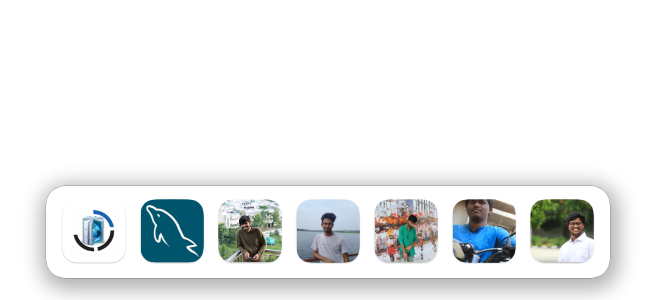
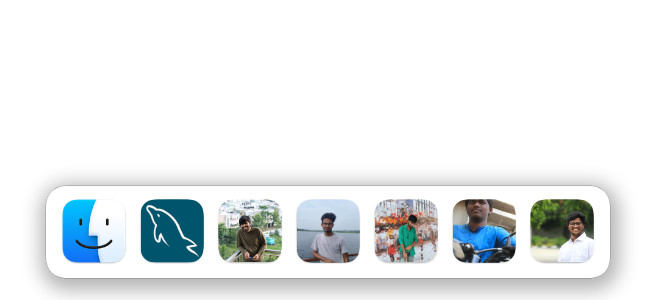
Before and after one commit to NSVEGUR/Dbms-project, a website built with Vite: page index.html in a window 1280 px wide. Shown: the part 500-800 px from the top of the page, without its empty margins (312-971 px from the left). Built offline with nearby package versions, Linux system fonts and the light colour scheme; files whose address does not match are found by name.

Commit message:
created dock - 3.1

```diff
--- a/index.html
+++ b/index.html
@@ -3,7 +3,7 @@
 
 <head>
   <meta charset="UTF-8" />
-  <link rel="icon" href="assets/icons/mysql.png" />
+  <link rel="icon" href="assets/icons/finder.png" />
   <meta name="viewport" content="width=device-width, initial-scale=1.0" />
   <script src="scripts/winbox.bundle.js"></script>
   <title>dbmsOS</title>
--- a/scripts/main.js
+++ b/scripts/main.js
@@ -3,8 +3,8 @@ import './../styles/style.css';
 const dockContainer = `<div class="dock-container">
 	<button class="icon">
 	<div class="icon-1 active">
-		<span>DBMS</span>
-		<img class="app-icon" src="assets/icons/dbms.png" />
+		<span>Finder</span>
+		<img class="app-icon" src="assets/icons/finder.png" />
 	</div>
 	<div class="icon-2">
 		<span>MySql</span>
--- a/styles/style.css
+++ b/styles/style.css
@@ -102,7 +102,7 @@
 	height: 5px;
 	border-radius: 50%;
 	background: rgba(255, 255, 255, 0.5);
-	bottom: 0;
+	bottom: -3px;
 }
 @media (max-width: 768px) {
 	#dock{
```
Also changed, not shown: assets/icons/finder.png (added).
